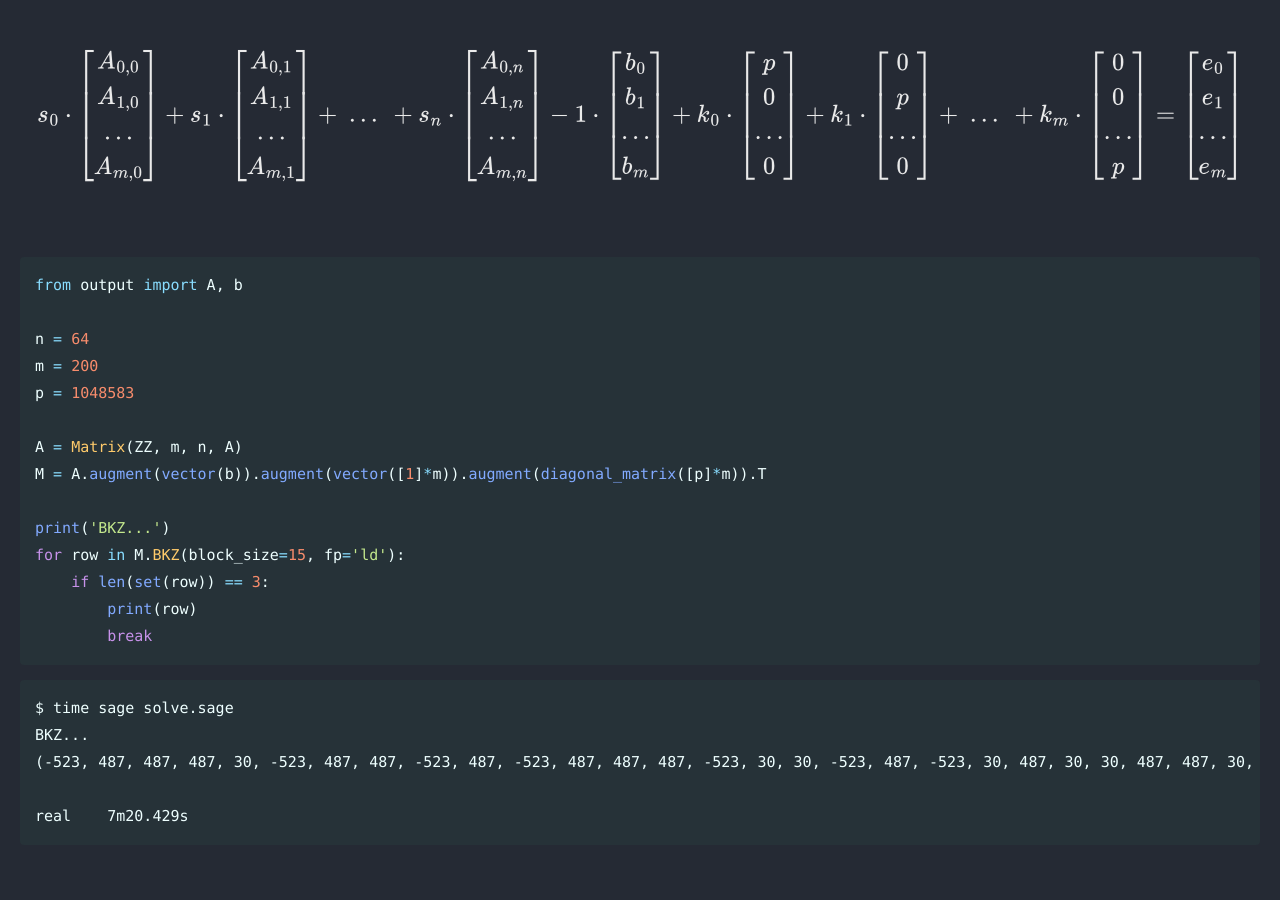
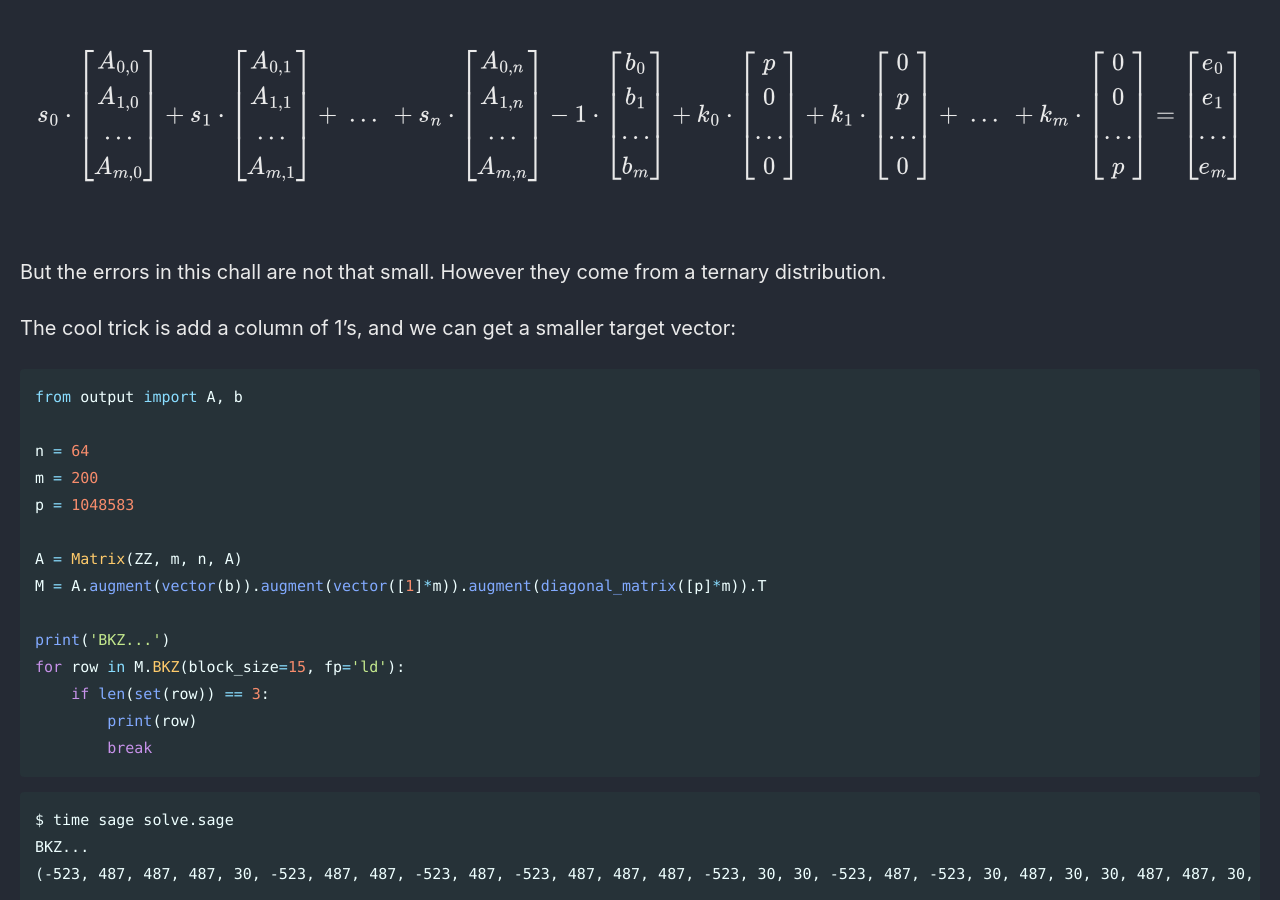
Before and after one commit to Connor-McCartney/Connor-McCartney.github.io, a Jekyll site: the page built from _pages/cryptography/other/HITCON2025.md, in a window 1280 px wide and 900 px high, scrolled down 2653 px. Built offline with Jekyll 4.4.1, drawn with Linux system fonts in a browser that asks for light colours; cached includes are drawn as plain includes.

Commit message:
Update HITCON2025.md

````diff
--- a/_pages/cryptography/other/HITCON2025.md
+++ b/_pages/cryptography/other/HITCON2025.md
@@ -150,6 +150,11 @@ s_n \cdot \begin{bmatrix} A_{0,n} \\ A_{1, n} \\ ... \\ A_{m, n} \end{bmatrix} -
 
 <br>
 
+But the errors in this chall are not that small. However they come from a ternary distribution.
+
+The cool trick is add a column of 1's, and we can get a smaller target vector:
+
+
 
 ```python
 from output import A, b
````
